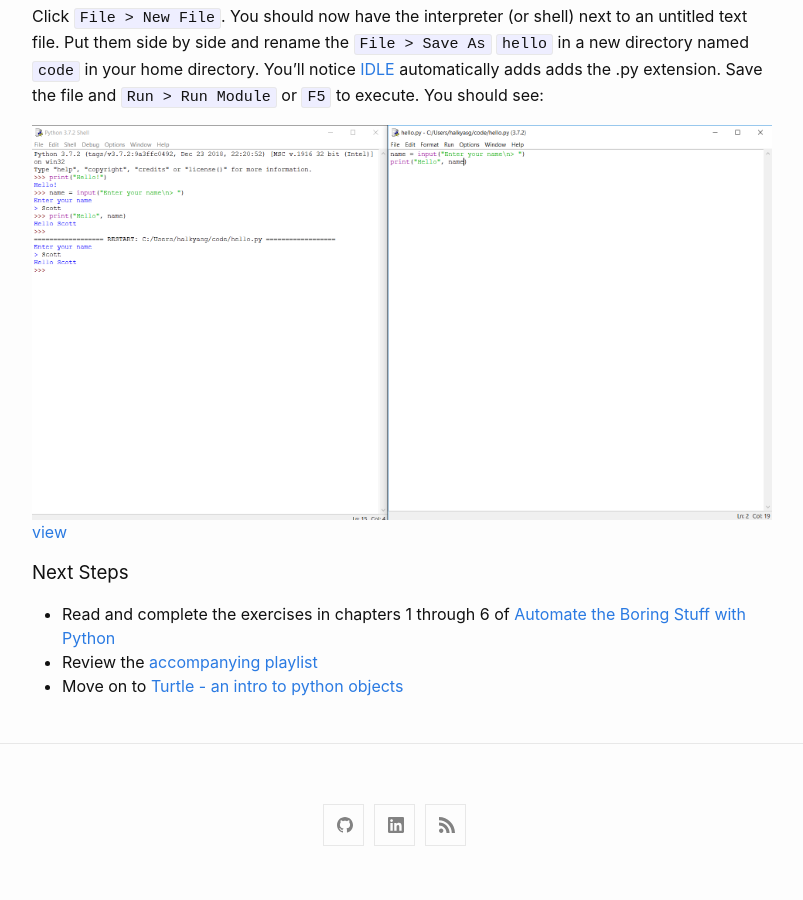
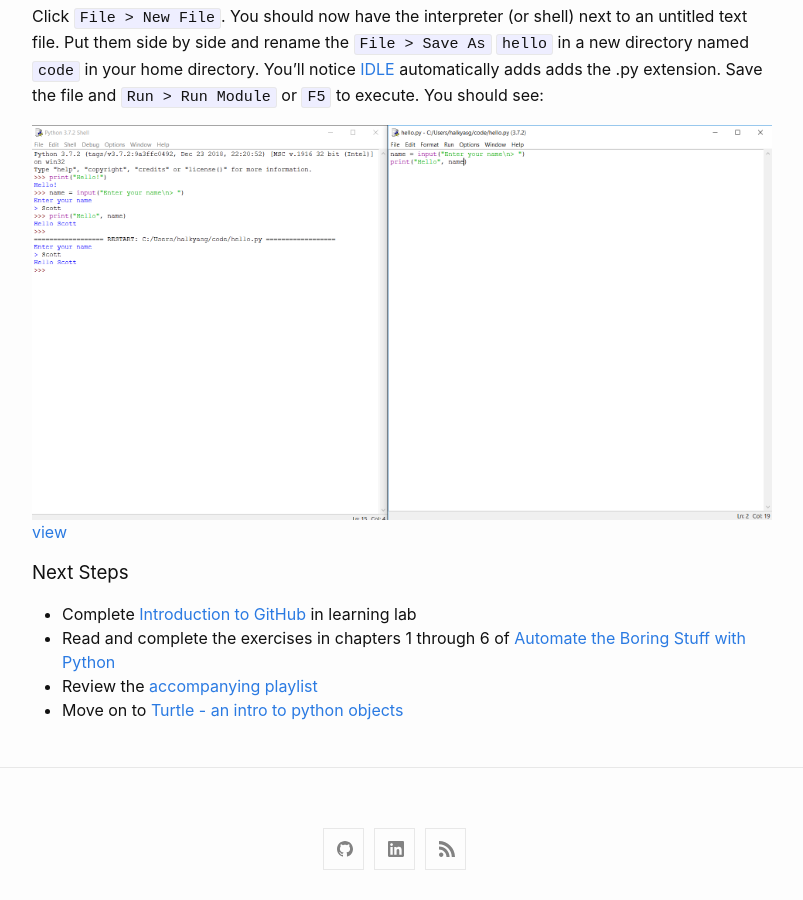
Before and after one commit to halkyard/lh, a Jekyll site: the page built from intro.md, in a window 1280 px wide and 900 px high, scrolled down 2132 px. Shown: the whole window, without its empty margins (238-1041 px from the left). Built offline with Jekyll 4.4.1, drawn with Linux system fonts in a browser that asks for light colours; before the commit the page ends 3008 px from its top, so only the background shows below that.

Commit message:
adding learning lab link

```diff
--- a/intro.md
+++ b/intro.md
@@ -70,6 +70,7 @@ Click `File > New File`.  You should now have the interpreter (or shell) next to
 
 ### Next Steps
 
+*    Complete [Introduction to GitHub](https://lab.github.com/githubtraining/introduction-to-github) in learning lab
 *    Read and complete the exercises in chapters 1 through 6 of [Automate the Boring Stuff with Python](https://automatetheboringstuff.com/)
 *    Review the [accompanying playlist](https://youtu.be/1F_OgqRuSdI)
 *    Move on to [Turtle - an intro to python objects](https://halkypi.github.io/sh/intro.html)
```
